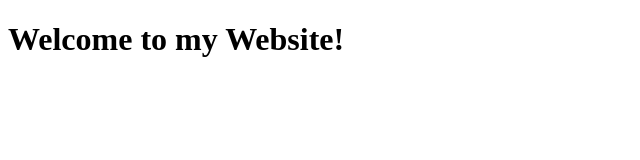
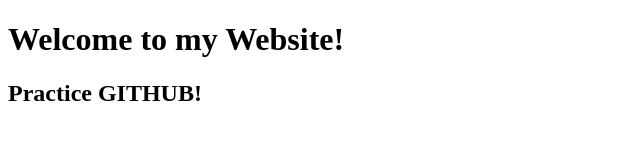
Before and after one commit to VarunYadavv/Practice, a plain HTML site: page index.html in a window 1280 px wide. Shown: the whole page, without its empty margins (0-640 px from the left). Drawn offline with Linux system fonts and the light colour scheme.

Commit message:
Update index.html
Updated body of index.html

```diff
--- a/index.html
+++ b/index.html
@@ -8,5 +8,6 @@
 </head>
 <body>
     <h1>Welcome to my Website!</h1>
+    <h2>Practice GITHUB!</h2>
 </body>
 </html>
```
